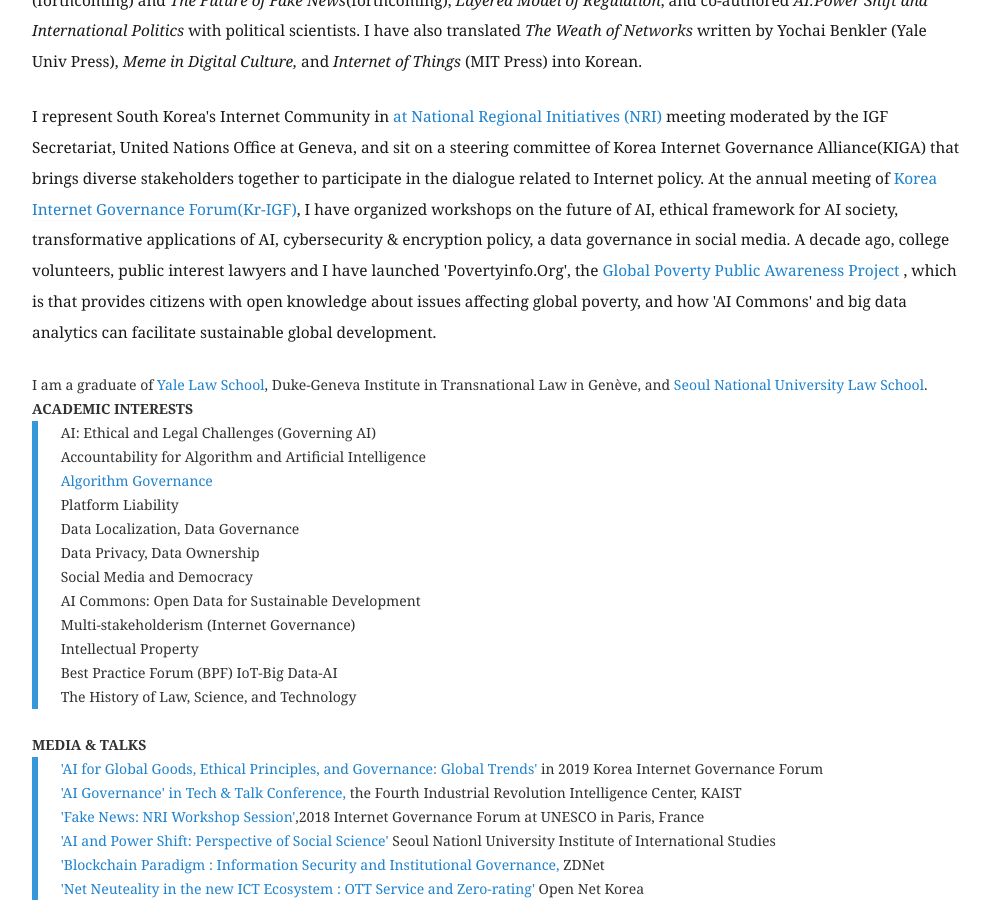
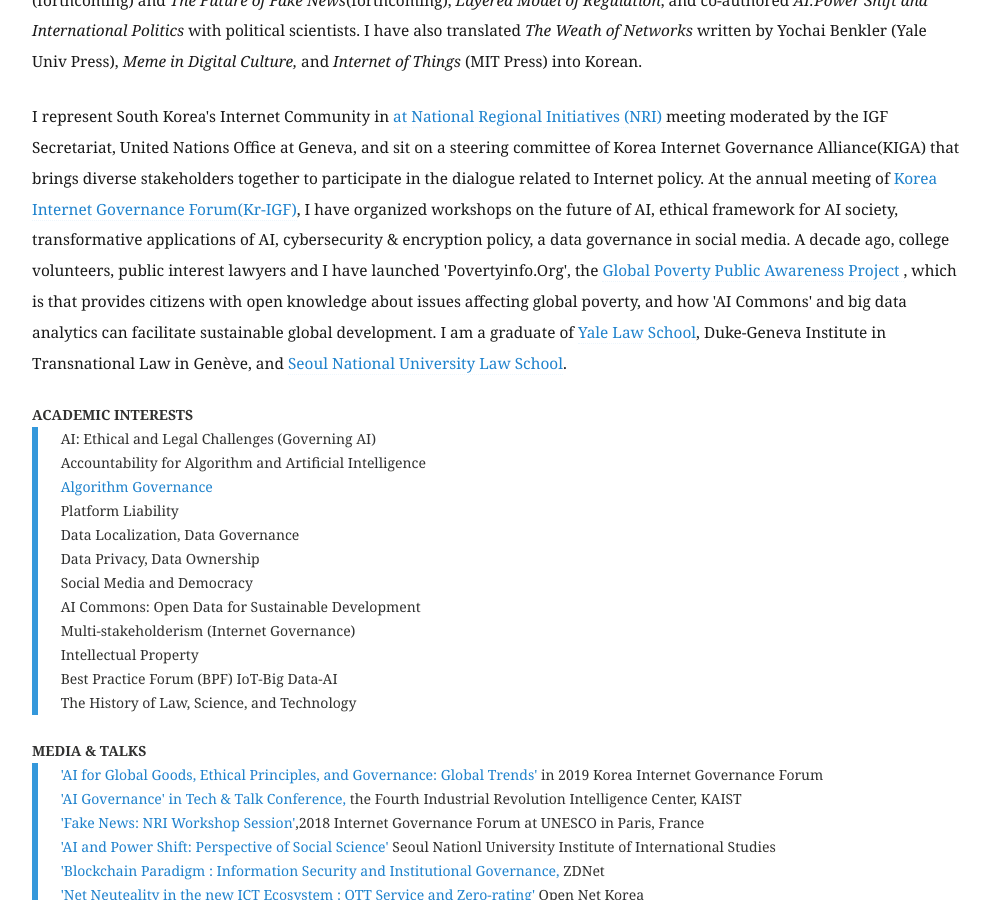
Before and after one commit to eunchangchoi/eunchangchoi.github.io, a Jekyll site: the page built from index.md, in a window 1280 px wide and 900 px high, scrolled down 1032 px. Shown: the whole window, without its empty margins (68-1058 px from the left). Built offline with Jekyll 4.4.1, drawn with Linux system fonts in a browser that asks for light colours.

Commit message:
Update index.md

```diff
--- a/index.md
+++ b/index.md
@@ -21,7 +21,7 @@
 <p style="font-size:1.1em">I, 최은창(崔恩彰), am a Korean legal scholar and a non-resident fellow of <a href="https://thefreeinternetproject.org/"> the Free Internet Project </a>at <a href="https://www.kentlaw.iit.edu/">Illinois Institute of Technology in Chicago</a>. I have been actively participating in Law Committee of <a href="https://ethicsinaction.ieee.org/">IEEE Global Initiative on Ethics of Autonomous and Intelligent Systems</a>, and its Working Groups (P7002 'Data Privacy Process', P7001 'Transparency of Autonomous Systems'). I am a regular public speaker on legal perspective on the emerging technologies, and Internet-related public policy issues. My current research focuses on the intersection of law and algorithm, applied ethical and governance challenges in AI, safety concerns arising from transformative AI, global data regulations, and policy on 'Responsible AI' and 'Data Provenance.' I have been invited to the Expert Council of Robot Ethics of <a href="https://www.k-robot.org/"> Korea Institute for Robot Industry Advancement</a>, and KAIST Fourth Industrial Revolution Intelligence Center. Recently I have consulted with <a href="https://www.kisdi.re.kr/"> Korea Information Society Development Institute (KISDI)</a>, <a href="http://www.stepi.re.kr/"> Science and Technology Policy Institute (STEPI)</a> and South Korean <a href="https://www.4th-ir.go.kr"> Presidential Committee on the Fourth Industrial Revolution </a> on AI policy and strategy.
   <p  style="font-size:1.1em"> Previously, I was a resident fellow of <a href="https://https://law.yale.edu/isp"> Information Society Project at Yale Law School</a>, where I worked as a coordinator of Harvard-Yale-MIT Cyberscholar Working Group. I also have held an appointment as a visiting scholar at <a href="https://www.law.ox.ac.uk/centres-institutes/centre-socio-legal-studies"> Centre for Socio-Legal Studies, Oxford University Law Faculty </a>. I was an invited expert of <a href="https://www.w3.org/2011/07/privacy-ig-charter"> W3C Privacy Interest Group</a> and a fellow of STEPI, a leading think tank of South Korea. I have taught 'Global Information Society and Policy' at Korea University Graduate School of International Studies and Ewha Womans University, <a href="https://www.facebook.com/Politics.Media"> 'Media and Politics :International Aspects and Information Law'</a> at Konkuk University, and <a href="https://www.icann.org/news/announcement-2-2019-05-14-en"> the Asia Pacific Internet Governance Academy(APIGA)</a> </p>
 <p style="font-size:1.1em"> My articles primarily addressed underlying legal, policy issues associated with computer algorithm, Internet architecture, data privacy in cloud computing, legal foundation of data ownership, and platform liability. I have authored books <i> Al Governance </i>(forthcoming) and <i>The Future of Fake News</i>(forthcoming), <i> Layered Model of Regulation</i>, and co-authored <i>AI:Power Shift and International Politics</i> with political scientists. I have also translated <i> The Weath of Networks</i> written by Yochai Benkler (Yale Univ Press),<i> Meme in Digital Culture,</i> and <i>Internet of Things</i> (MIT Press) into Korean. </p>
-<p style="font-size:1.1em"> I represent South Korea's Internet Community in <a href= "http://www.intgovforum.org/multilingual/content/igf-regional-and-national-initiatives"> at National Regional Initiatives (NRI) </a> meeting moderated by the IGF Secretariat, United Nations Office at Geneva, and sit on a steering committee of Korea Internet Governance Alliance(KIGA) that brings diverse stakeholders together to participate in the dialogue related to Internet policy. At the annual meeting of <a href="http://krigf.kr"> Korea Internet Governance Forum(Kr-IGF)</a>, I have organized workshops on the future of AI, ethical framework for AI society, transformative applications of AI, cybersecurity & encryption policy, a data governance in social media. A decade ago, college volunteers, public interest lawyers and I have launched 'Povertyinfo.Org', the <a href="http://www.povertyinfo.org"> Global Poverty Public Awareness Project </a>, which is that provides citizens with open knowledge about issues affecting global poverty, and how 'AI Commons' and big data analytics can facilitate sustainable global development.</p> I am a graduate of <a href="https://law.yale.edu/"> Yale Law School</a>, Duke-Geneva Institute in Transnational Law in Genève, and <a href="https://law.snu.ac.kr/index_en.php"> Seoul National University Law School</a>.<br>
+<p style="font-size:1.1em"> I represent South Korea's Internet Community in <a href= "http://www.intgovforum.org/multilingual/content/igf-regional-and-national-initiatives"> at National Regional Initiatives (NRI) </a> meeting moderated by the IGF Secretariat, United Nations Office at Geneva, and sit on a steering committee of Korea Internet Governance Alliance(KIGA) that brings diverse stakeholders together to participate in the dialogue related to Internet policy. At the annual meeting of <a href="http://krigf.kr"> Korea Internet Governance Forum(Kr-IGF)</a>, I have organized workshops on the future of AI, ethical framework for AI society, transformative applications of AI, cybersecurity & encryption policy, a data governance in social media. A decade ago, college volunteers, public interest lawyers and I have launched 'Povertyinfo.Org', the <a href="http://www.povertyinfo.org"> Global Poverty Public Awareness Project </a>, which is that provides citizens with open knowledge about issues affecting global poverty, and how 'AI Commons' and big data analytics can facilitate sustainable global development. I am a graduate of <a href="https://law.yale.edu/"> Yale Law School</a>, Duke-Geneva Institute in Transnational Law in Genève, and <a href="https://law.snu.ac.kr/index_en.php"> Seoul National University Law School</a>.</p>
 
 <strong> ACADEMIC INTERESTS </strong> <br>
 <blockquote>
```
